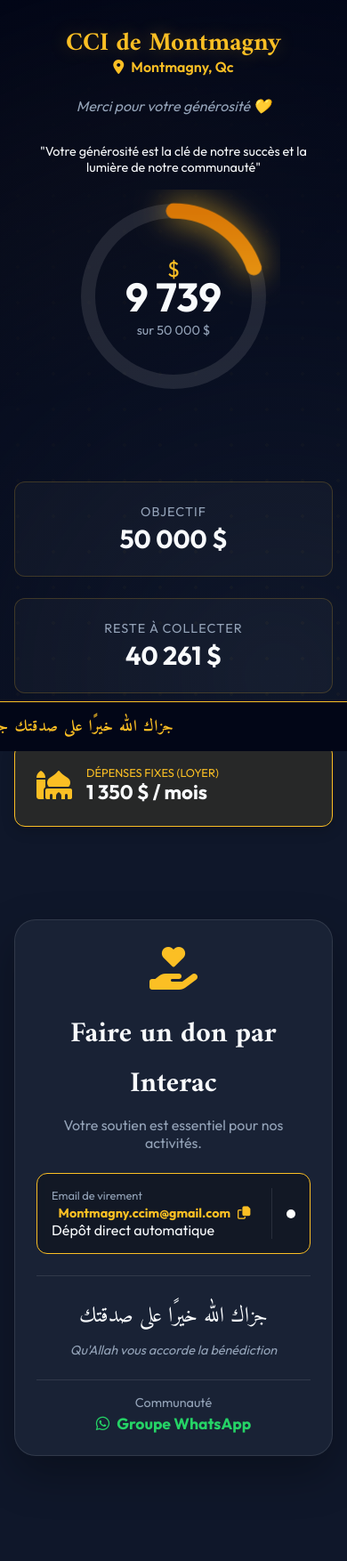
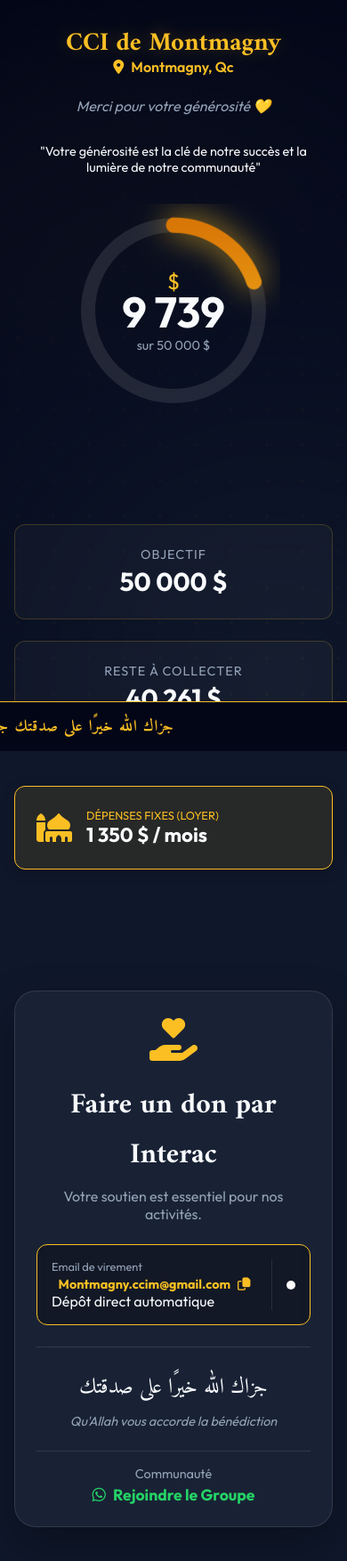
Before and after one commit to Abdenourhe/CCI-Montmagny, a plain HTML site: page index.html in a window 390 px wide. Shown: the top 1754 px of the page at 89% size. Drawn offline with Linux system fonts and the light colour scheme; a script that the page names is missing.

Commit message:
Add files via upload

```diff
--- a/index.html
+++ b/index.html
@@ -106,9 +106,9 @@
                 <div class="whatsapp-display"
                     style="text-align: center; margin-top: 1.5rem; border-top: 1px solid rgba(255,255,255,0.1); padding-top: 1rem;">
                     <p style="color: #94a3b8; font-size: 0.9rem; margin-bottom: 0.2rem;">Communauté</p>
-                    <a href="#"
+                    <a href="https://chat.whatsapp.com/IDENTIFIANT_GROUPE" target="_blank"
                         style="color: #25d366; text-decoration: none; font-weight: 700; font-size: 1.1rem; display: flex; align-items: center; justify-content: center; gap: 0.5rem;">
-                        <i class="fa-brands fa-whatsapp"></i> Groupe WhatsApp
+                        <i class="fa-brands fa-whatsapp"></i> Rejoindre le Groupe
                     </a>
                 </div>
             </div>
--- a/style.css
+++ b/style.css
@@ -610,35 +610,32 @@
         padding: 0 1rem;
     }
 
-    /* PROGRESS RING FIX: Scale container, keep circle attributes internal */
+    /* PROGRESS RING FIX: No coordinate overrides, only scale container */
     .progress-ring-container {
         width: 240px;
         height: 240px;
-        margin: 1rem auto;
+        margin: 2rem auto;
     }
 
     .progress-ring {
-        width: 100%;
-        height: 100%;
+        width: 100% !important;
+        height: 100% !important;
         display: block;
     }
 
-    /* Remove coordinate overrides that cause distortion */
+    /* ESSENTIAL: Do not override cx, cy, or r here to avoid distortion */
     .progress-ring circle {
-        /* No cx, cy, r here - let them use the ones from HTML/SVG attributes */
         stroke-width: 20;
-        /* Keep stroke width proportional */
     }
 
     .progress-text .amount {
-        font-size: 2.8rem;
+        font-size: 3rem;
     }
 
     /* STATS BOXES & SPACING */
     .left-stats-column {
         order: 2 !important;
-        margin-top: 2rem;
-        /* Add more space above stats */
+        margin-top: 3rem;
         width: 100%;
         max-width: 380px;
         gap: 1.5rem;
@@ -654,11 +651,11 @@
         border-radius: 12px;
     }
 
-    /* MOVE DONATION CARD DOWN */
+    /* MOVE DONATION CARD DOWN (Cadre 1) */
     .details-section {
         order: 3 !important;
-        margin-top: 4rem;
-        /* Significant gap to push card down */
+        margin-top: 6rem;
+        /* Huge gap to push card down as requested */
         width: 100%;
         max-width: 100%;
         align-items: center;
```
